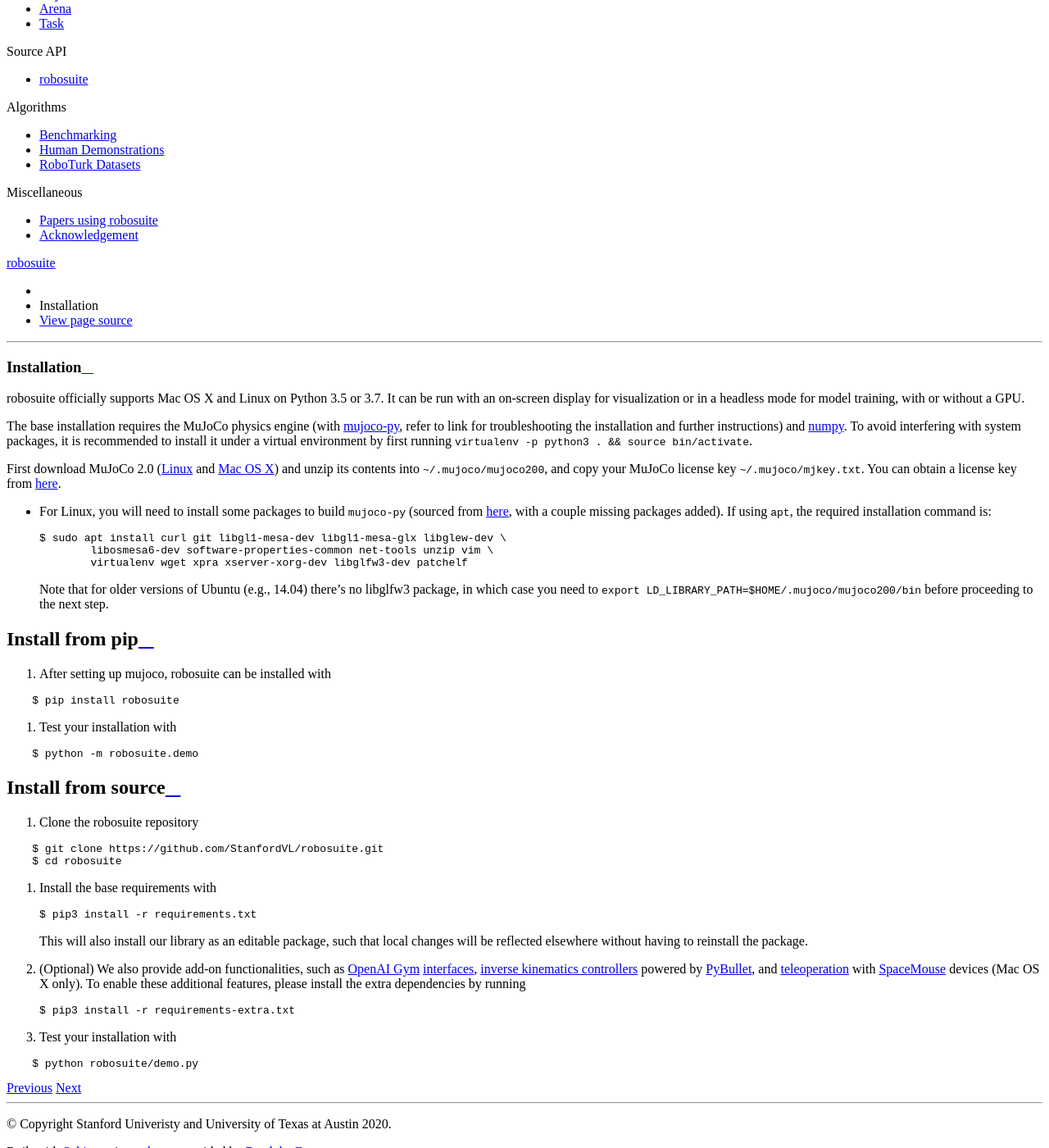
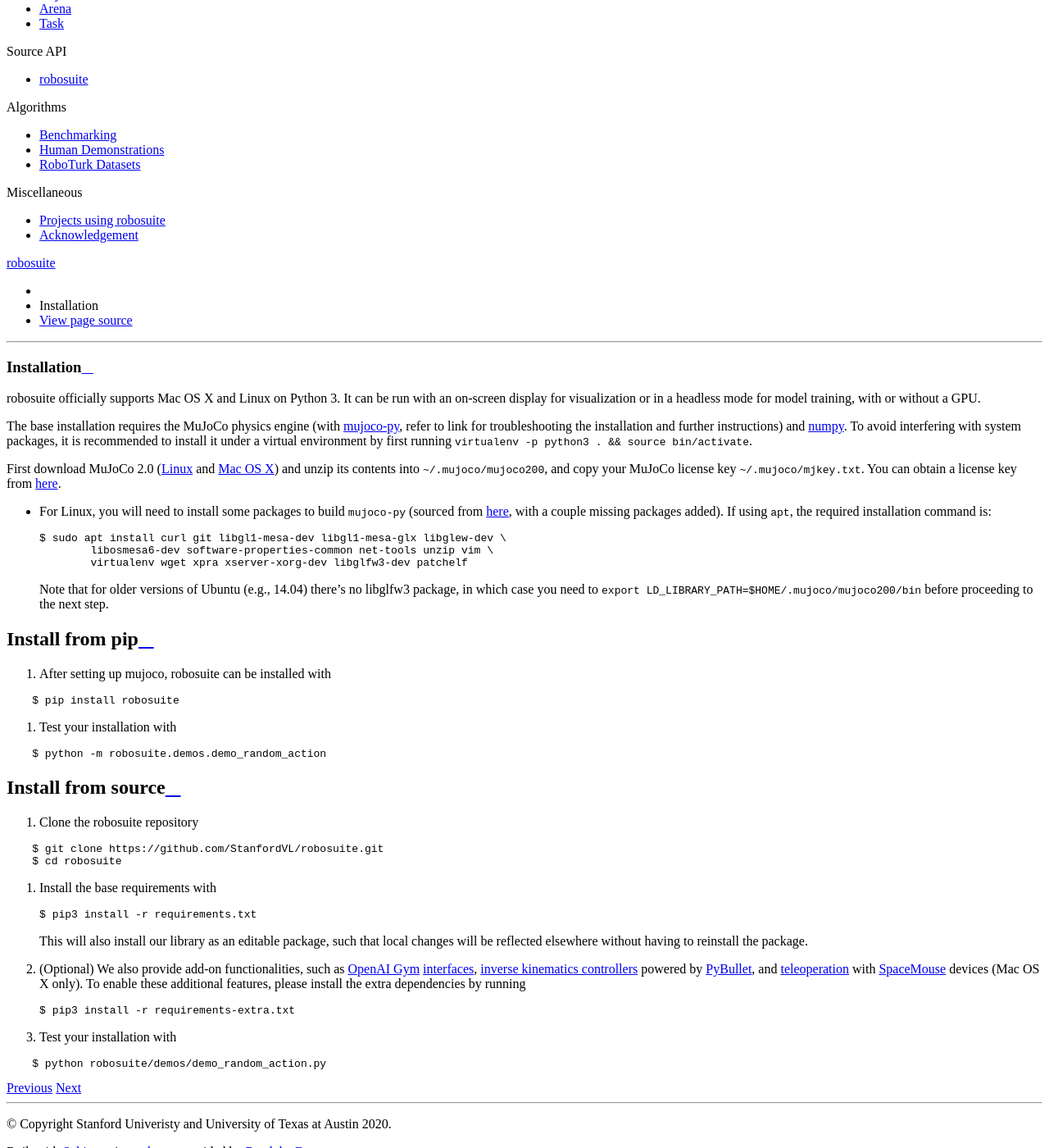
Before and after one commit to ARISE-Initiative/robosuite, a Sphinx documentation site: the page built from docs/installation.md, in a window 1280 px wide and 1400 px high, scrolled down 677 px. Shown: the whole window at 82% size. Built offline with Sphinx 7.4.7 and the Read the Docs theme 2.0.0, drawn with Linux system fonts in a browser that asks for light colours.

````diff
--- a/docs/index.rst
+++ b/docs/index.rst
@@ -83,5 +83,5 @@ Indices and tables
 
 * :ref:`genindex`
 
-.. * :ref:`modindex`
-.. * :ref:`search`
+* :ref:`modindex`
+* :ref:`search`
--- a/docs/installation.md
+++ b/docs/installation.md
@@ -1,5 +1,5 @@
 # Installation
-robosuite officially supports Mac OS X and Linux on Python 3.5 or 3.7. It can be run with an on-screen display for visualization or in a headless mode for model training, with or without a GPU.
+robosuite officially supports Mac OS X and Linux on Python 3. It can be run with an on-screen display for visualization or in a headless mode for model training, with or without a GPU.
 
 The base installation requires the MuJoCo physics engine (with [mujoco-py](https://github.com/openai/mujoco-py), refer to link for troubleshooting the installation and further instructions) and [numpy](http://www.numpy.org/). To avoid interfering with system packages, it is recommended to install it under a virtual environment by first running `virtualenv -p python3 . && source bin/activate`.
 
@@ -20,7 +20,7 @@ First download MuJoCo 2.0 ([Linux](https://www.roboti.us/download/mujoco200_linu
 
 2. Test your installation with
 ```sh
-    $ python -m robosuite.demo
+    $ python -m robosuite.demos.demo_random_action
 ```
 
 ### Install from source
@@ -43,5 +43,5 @@ First download MuJoCo 2.0 ([Linux](https://www.roboti.us/download/mujoco200_linu
 
 4. Test your installation with
 ```sh
-    $ python robosuite/demo.py
+    $ python robosuite/demos/demo_random_action.py
 ```
--- a/docs/references.md
+++ b/docs/references.md
@@ -1,4 +1,4 @@
-# Papers using robosuite
+# Projects using robosuite
 
 A list of references of papers and projects that use robosuite.
 
````
Also changed, not shown: README.md (+5 -5 lines), docs/overview.md (+1 -1 lines), docs/quickstart.md (+17 -8 lines), docs/source/robosuite.environments.rst (+0 -8 lines), 6 other files.
